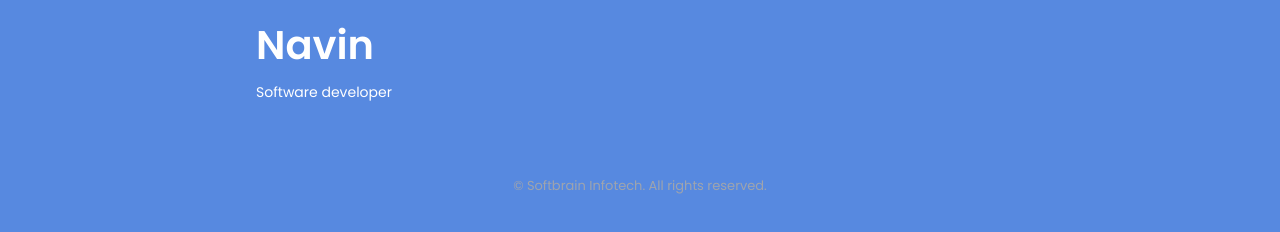
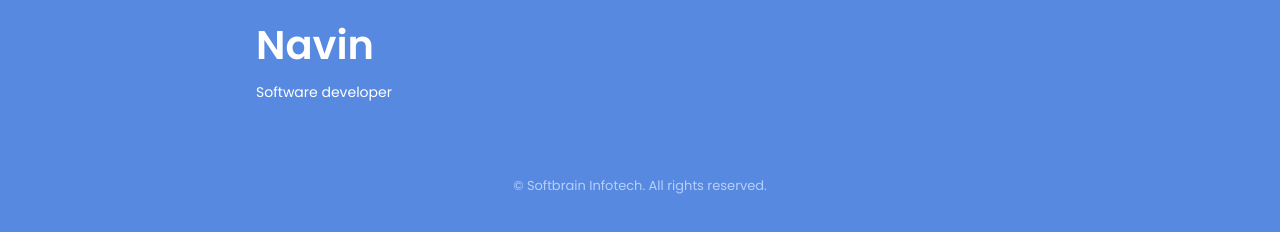
Before and after one commit to sumit-navin/sumit-navin.github.io, a plain HTML site: page index.html in a window 1280 px wide. Shown: the part 5026-5258 px from the top of the page. Drawn offline with nearby package versions, Linux system fonts and the light colour scheme.

Commit message:
Update styles.css

```diff
--- a/assets/css/styles.css
+++ b/assets/css/styles.css
@@ -812,7 +812,7 @@ header{
 .footer__copy{
     font-size: var(--smaller-font-size);
     text-align: center;
-    color: var(--text-color-light);
+    color: var(--first-color-lighter);
     margin-top: var(--mb-3);
 }
 .footer__title,
```
